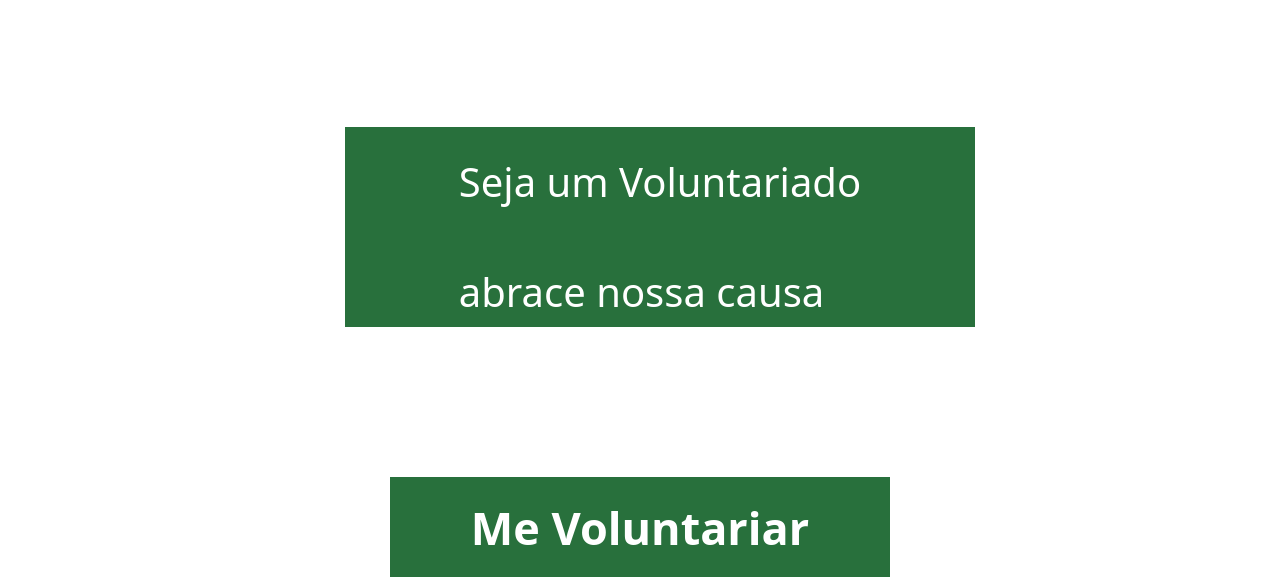
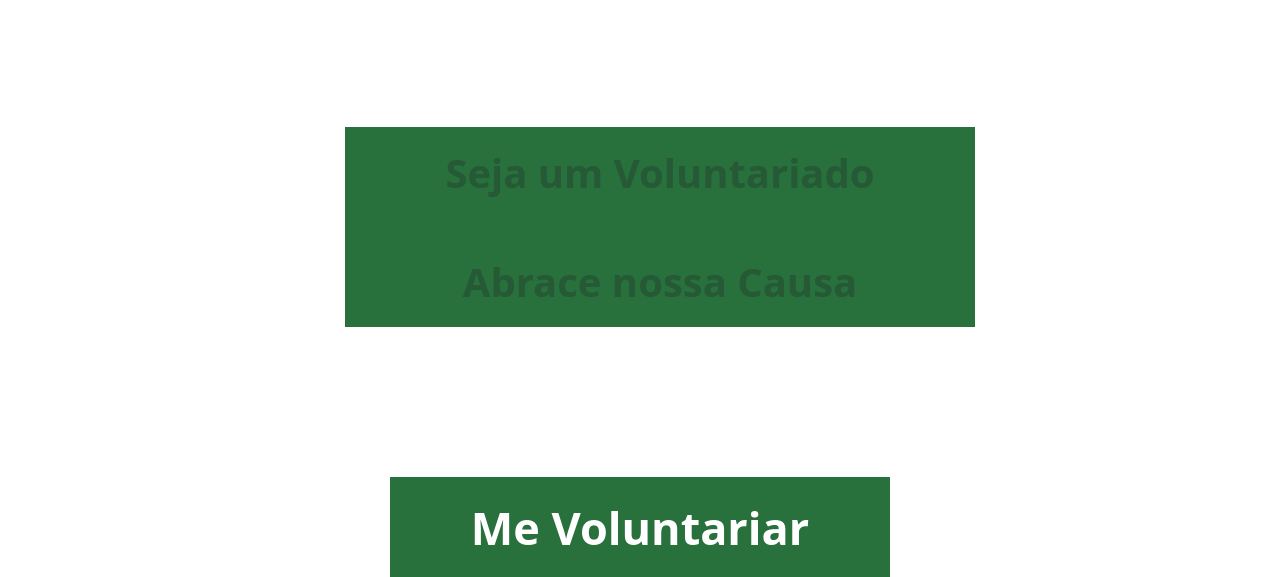
Before and after one commit to SapateiroS/Site-ADVB, a plain HTML site: page voluntariado.html in a window 1280 px wide. Shown: the part 113-690 px from the top of the page. Drawn offline with Linux system fonts and the light colour scheme.

Commit message:
Update voluntariado.html

```diff
--- a/voluntariado.html
+++ b/voluntariado.html
@@ -32,7 +32,8 @@
         </ul>
     </header>
     <div class="green-box">
-        <p style="font-size: 40px;">Seja um Voluntariado <br><br> abrace nossa causa</p>
+        <h1 style="font-size: 40px;">Seja um Voluntariado</h1>
+        <h1 style="font-size:40px;">Abrace nossa Causa</h1>
     </div>
     <div class="green-rectangle">
         <h4 style="font-size: 45px;">
```
